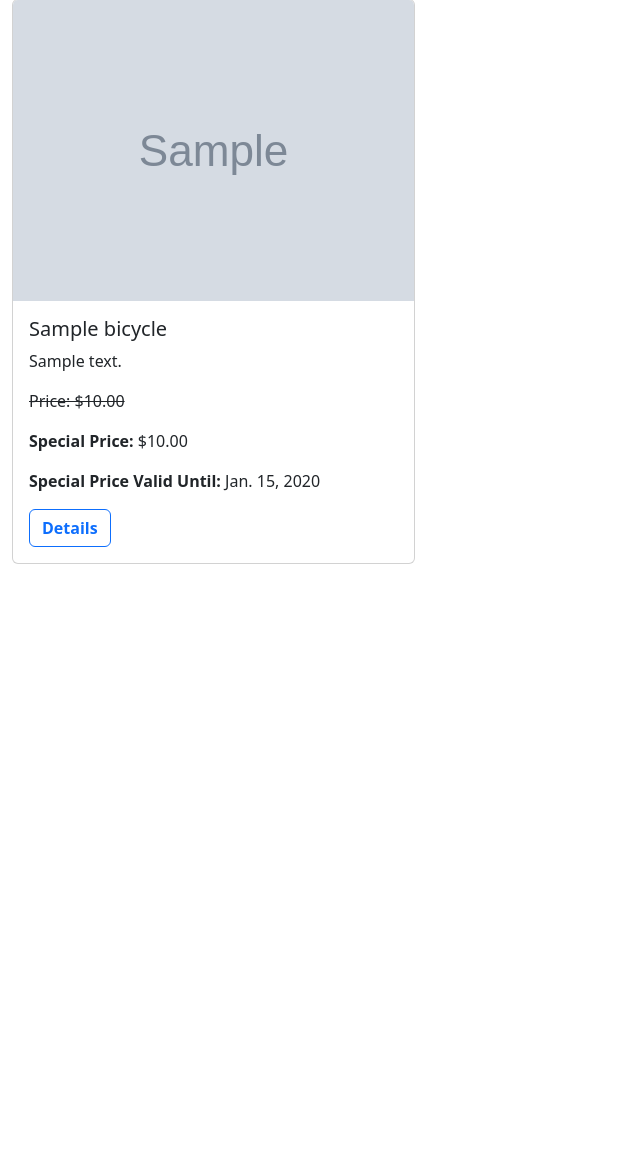
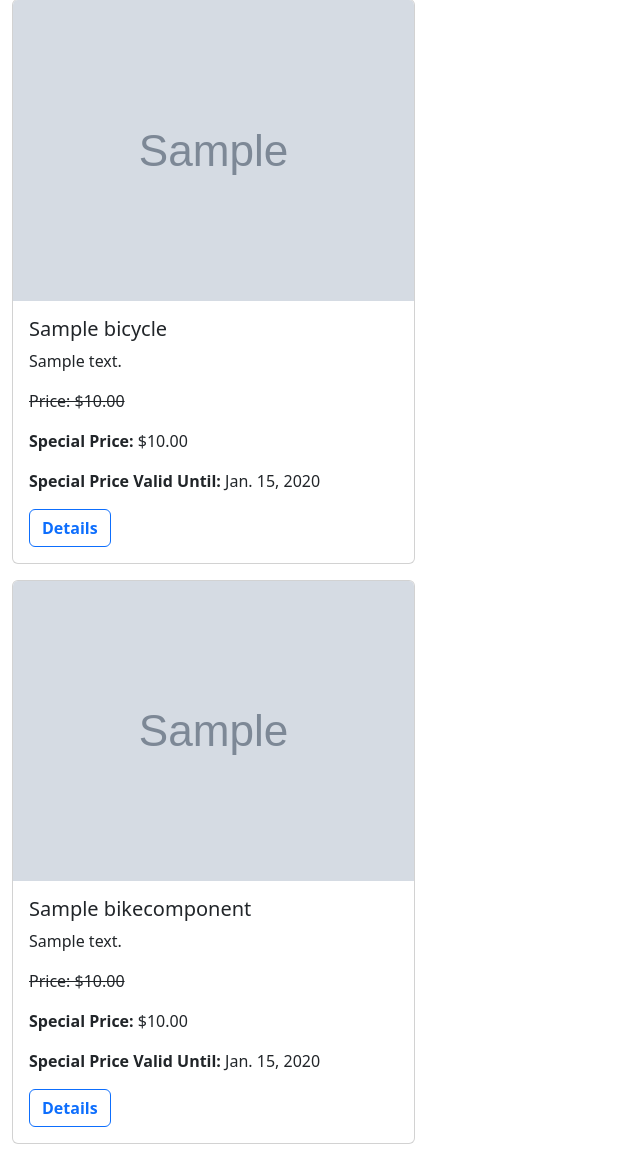
Before and after one commit to madmad89/BrakelessBikeStore, a Django app: template templates/home_page.html in a window 1280 px wide. Shown: the part 112-1272 px from the top of the page, without its empty margins (0-640 px from the left). Before the commit the page ends 676 px from the top, so only its background shows below. Run offline with Django 4.2, Linux system fonts and the light colour scheme; the template is opened without the code that fills it: values that come from a table or form of the project are taken from there, others are empty; tables that the repository leaves empty hold one stand-in row (values such as "Sample post"); grey boxes marked "Sample" are stand-in pictures.

Commit message:
update components

```diff
--- a/templates/bicycle_components_list.html
+++ b/templates/bicycle_components_list.html
@@ -41,6 +41,7 @@
                                 stock
                             {% endif %}</p>
                             <a href="#" class="btn btn-outline-primary"><strong>Add to basket</strong></a>
+                            <a href="#" class="btn btn-outline-secondary"><strong>Details</strong></a>
                         </div>
                     </div>
                 </div>
--- a/templates/home_page.html
+++ b/templates/home_page.html
@@ -5,6 +5,7 @@
 {% block title %} Home Page {% endblock %}
 
 {% block content %}
+
     <div class="container-fluid">
         <div class="mb-3 text-primary text-center ">
             <img src="{% static 'logos/SC_logo.png' %}" width="30%" alt="SANTA CRUZ">
@@ -30,5 +31,27 @@
                 <li>Check Bikes Section</li>
             {% endfor %}
         </div>
+        <div class="row">
+            {% for component in components %}
+                <div class="col-md-4 mb-3">
+                    <div class="card">
+                        {% if component.special_price %}
+                            <img src="{{ component.image.url }}" class="card-img-top" alt="{{ component.name }}">
+                        {% endif %}
+                        <div class="card-body ">
+                            <h5 class="card-title">{{ component.name }}</h5>
+                            <p class="card-text">{{ component.description }}</p>
+                            <p class="card-text text-decoration-line-through">Price: ${{ component.price }}</p>
+                            <p><strong>Special Price:</strong> ${{ component.special_price }}</p>
+                            <p><strong>Special Price Valid Until:</strong> {{ component.special_price_valid_until }}</p>
+                            <a href="#" class="btn btn-outline-primary"><strong>Details</strong></a>
+                        </div>
+                    </div>
+                </div>
+            {% empty %}
+                <li>Check BikeComponents Section</li>
+            {% endfor %}
+        </div>
     </div>
+
 {% endblock %}
```
Also changed, not shown: static/bikecomponents_images/M7-bars.jpg (added).
